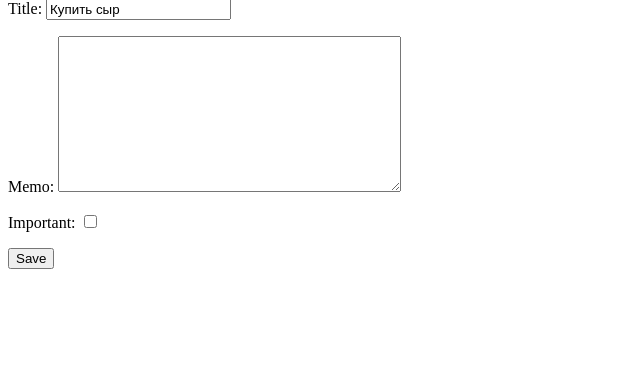
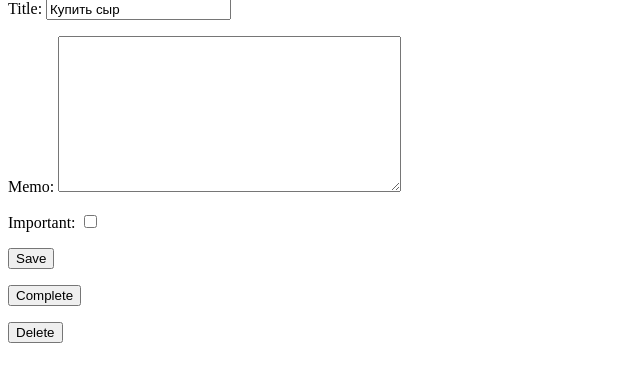
Before and after one commit to Kocmocy-Da/ToDoList_django, a Django app: page /todo/3 in a window 1280 px wide. Shown: the part 180-565 px from the top of the page, without its empty margins (0-640 px from the left). Run offline with Django 4.2, Linux system fonts and the light colour scheme; a user stored in the database is signed in; data comes from the database, SQL or seed files in the repository; both versions use the stored data as it was after the commit.

Commit message:
added todo's completing and deleting

```diff
--- a/ToDo/urls.py
+++ b/ToDo/urls.py
@@ -30,4 +30,6 @@ urlpatterns = [
     path('current/', views.currenttodos, name='currenttodos'),
     path('create/', views.createtodo, name='createtodo'),
     path('todo/<int:todo_pk>', views.viewtodo, name='viewtodo'),
+    path('todo/<int:todo_pk>/complete', views.completetodo, name='completetodo'),
+    path('todo/<int:todo_pk>/delete', views.deletetodo, name='deletetodo'),
 ]
--- a/todoapp/templates/todoapp/viewtodo.html
+++ b/todoapp/templates/todoapp/viewtodo.html
@@ -4,12 +4,17 @@
     <h2>{{ error }}</h2>
     <h1>{{ todo.title }}</h1>
         <p>{{ todo.memo }}</p>
-
-
     <form method="POST">
     {% csrf_token %}
     {{ form.as_p }}
     <button type="submit">Save</button>
     </form>
-
+    <form method="POST" action="{% url 'completetodo' todo.id %}">
+    {% csrf_token %}
+    <button type="submit">Complete</button>
+    </form>
+    <form method="POST" action="{% url 'deletetodo' todo.id %}">
+    {% csrf_token %}
+    <button type="submit">Delete</button>
+    </form>
 {% endblock %}
--- a/todoapp/views.py
+++ b/todoapp/views.py
@@ -5,6 +5,7 @@ from django.db import IntegrityError
 from django.contrib.auth import login, logout, authenticate
 from .forms import TodoForm
 from .models import ToDoList
+from django.utils import timezone
 
 
 def home(request):
@@ -59,6 +60,21 @@ def viewtodo(request, todo_pk):
             return render(request, 'todoapp/viewtodo.html', {'todo': todo, 'form': form, 'error': 'Bad data'})
 
 
+def completetodo(request, todo_pk):
+    todo = get_object_or_404(ToDoList, pk=todo_pk, user=request.user)
+    if request.method == 'POST':
+        todo.datecompleted = timezone.now()
+        todo.save()
+        return redirect('currenttodos')
+
+
+def deletetodo(request, todo_pk):
+    todo = get_object_or_404(ToDoList, pk=todo_pk, user=request.user)
+    if request.method == 'POST':
+        todo.delete()
+        return redirect('currenttodos')
+
+
 def logoutuser(request):
     if request.method == 'POST':
         logout(request)
```
Also changed, not shown: db.sqlite3.
